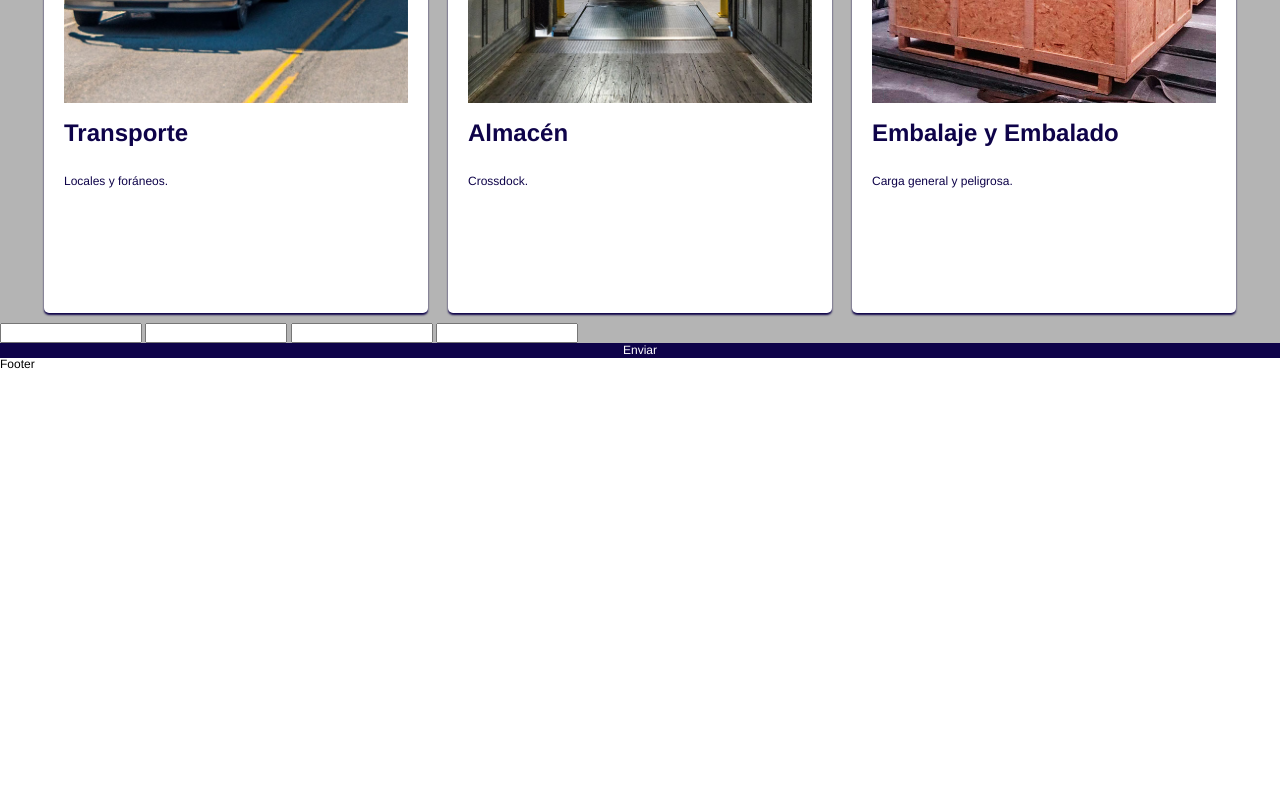
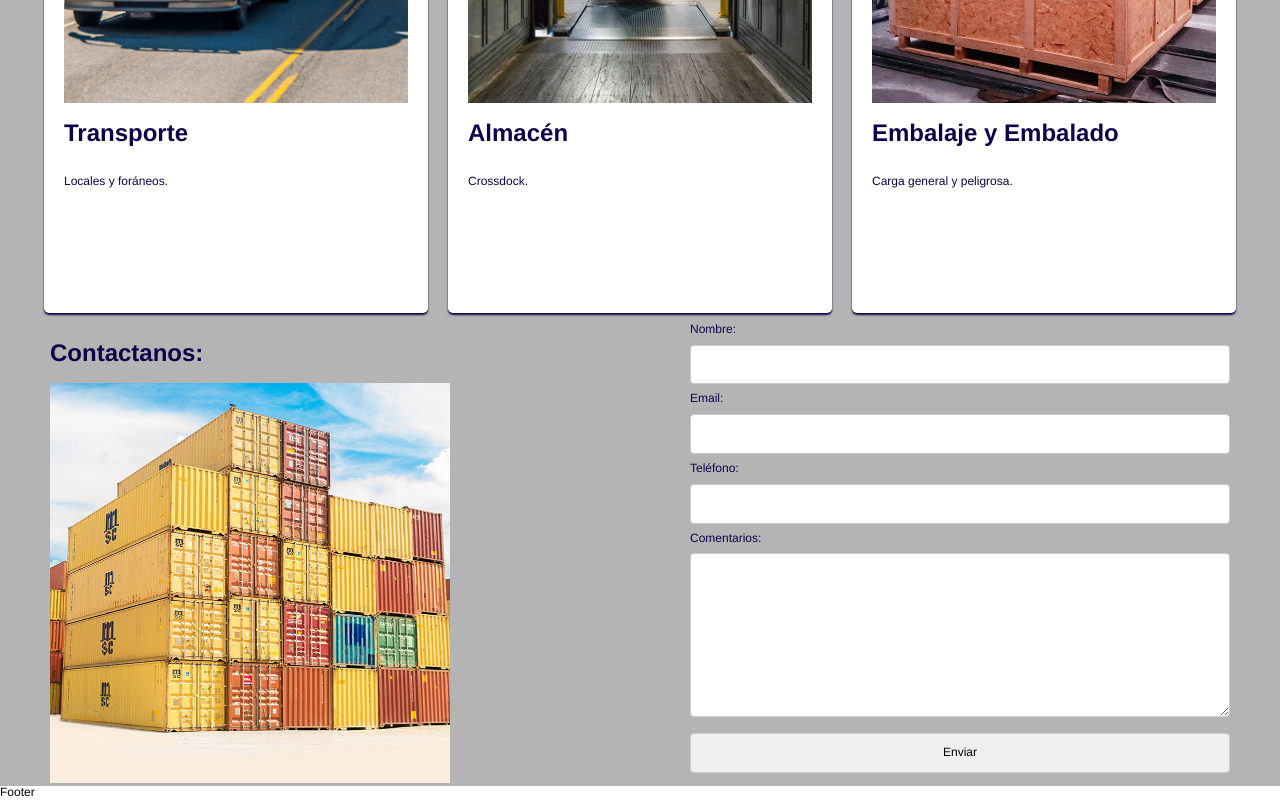
Before and after one commit to victorr-dev/logistic, a plain HTML site: page index.html in a window 1280 px wide. Shown: the part 851-1651 px from the top of the page. Before the commit the page ends 1223 px from the top, so only its background shows below. Drawn offline with Linux system fonts and the light colour scheme.

Commit message:
Implementada seccion de formulario

```diff
--- a/css/grid.css
+++ b/css/grid.css
@@ -1,5 +1,5 @@
 .container {
-    max-width: 900px;
+    max-width: 100%;
     margin: auto;
 }
 
@@ -70,7 +70,7 @@
     padding: 10px;
 }
 
-@media(max-width: 900px) {
+@media(max-width: 100%) {
     .row {
         display: inherit;
     }
--- a/css/mobile.css
+++ b/css/mobile.css
@@ -6,4 +6,11 @@
     .product {
            width: initial;
     }
+
+    .content-contact{
+        width: 100%;
+    }
+    .contact{
+        flex-wrap: wrap;
+    }
 }
--- a/css/style.css
+++ b/css/style.css
@@ -1,3 +1,4 @@
+/*General Styles*/
 html,
 body {
     padding: 0px;
@@ -6,6 +7,7 @@ body {
     font-family: Helvetica, sans-serif
 }
 
+/*Navbar*/
 nav {
     display: flex;
     background-color: #B4B4B4;
@@ -35,6 +37,7 @@ nav li a:hover {
     color: #0E0349;
 }
 
+/*Section Hero*/
 .hero {
     background-image: url('../images/hero_bg_1.jpg');
     background-size: cover;
@@ -56,6 +59,7 @@ nav li a:hover {
     color: white;
 }
 
+/*Section services*/
 .services {
     display: flex;
     justify-content: center;
@@ -73,25 +77,45 @@ nav li a:hover {
     display: flex;
     flex-direction: column;
     border-radius: 5px;
-    background-color:white;
-    color:#0E0349 ;
+    background-color: white;
+    color: #0E0349;
     height: 540px;
 }
 
-.content-img{
+.content-img {
     object-fit: cover;
     height: 350px;
-
 }
 
+/*Section contact*/
 .contact {
+    background-color: #B4B4B4;
     width: 100%;
-    background-color: #B4B4B4;
+    display: flex;
+    flex-direction: row;
 }
 
-.main-button{
-    background-color: #0E0349;
-    color: white;
-    border: 0;
-    width: 100%
+.content-contact{
+    width: 50%;
+    margin: 0px 50px;
+    color: #0E0349;
 }
+
+.content-contact input, textarea{
+    width: 100%;
+    padding: 12px 20px;
+    margin: 8px 0;
+    display: inline-block;
+    border: 1px solid #ccc;
+    border-radius: 4px;
+    box-sizing: border-box;
+}
+
+.contact-form{
+    display:flex;
+    flex-direction: column;
+}
+
+.contact-title h1{
+    margin: 0px;
+}
--- a/index.html
+++ b/index.html
@@ -13,6 +13,7 @@
 </head>
 
 <body>
+    <header>
         <nav>
             <div class="brand-image">
                 <img src="images/logo.PNG" width="200px" height="50px" alt="Inmotion">
@@ -25,6 +26,7 @@
                 </ul>
             </div>
         </nav>
+    </header>
     <section id="home" class="hero site-blocks-cover">
         <div class="hero-title">
             <h1>Soluciones de alta calidad para cadenas de suministros</h1>
@@ -54,13 +56,24 @@
         </div>
     </section>
     <section id="contact" class="contact">
-       <form action="" method="post">
+        <div class="content-contact">
+            <h1>Contactanos: </h1>
+            <img src="./images/img_4.jpg" width="400px" height="400px" alt="">
+        </div>
+        <div class="content-contact">
+                <form class="contact-form" action="" method="post">
+                        <label for="name">Nombre:</label>
                         <input type="text" name="name" id="name">
+                        <label for="email">Email:</label>
                         <input type="email" name="email" id="email">
+                        <label for="tel">Tel&eacute;fono:</label>
                         <input type="tel" name="tel" id="tel">
-           <input type="text" name="coments" id="coments">
+                        <label for="coments">Comentarios:</label>
+                        <textarea id="comments" name="coments" rows="10" cols="35">                  </textarea>
                         <input class="main-button" type="submit" value="Enviar">
                     </form>
+        </div>
+
     </section>
     <footer>
         Footer
```
Also changed, not shown: images/img_4.jpg (added). Lines whose indentation alone changed are shown as unchanged.
